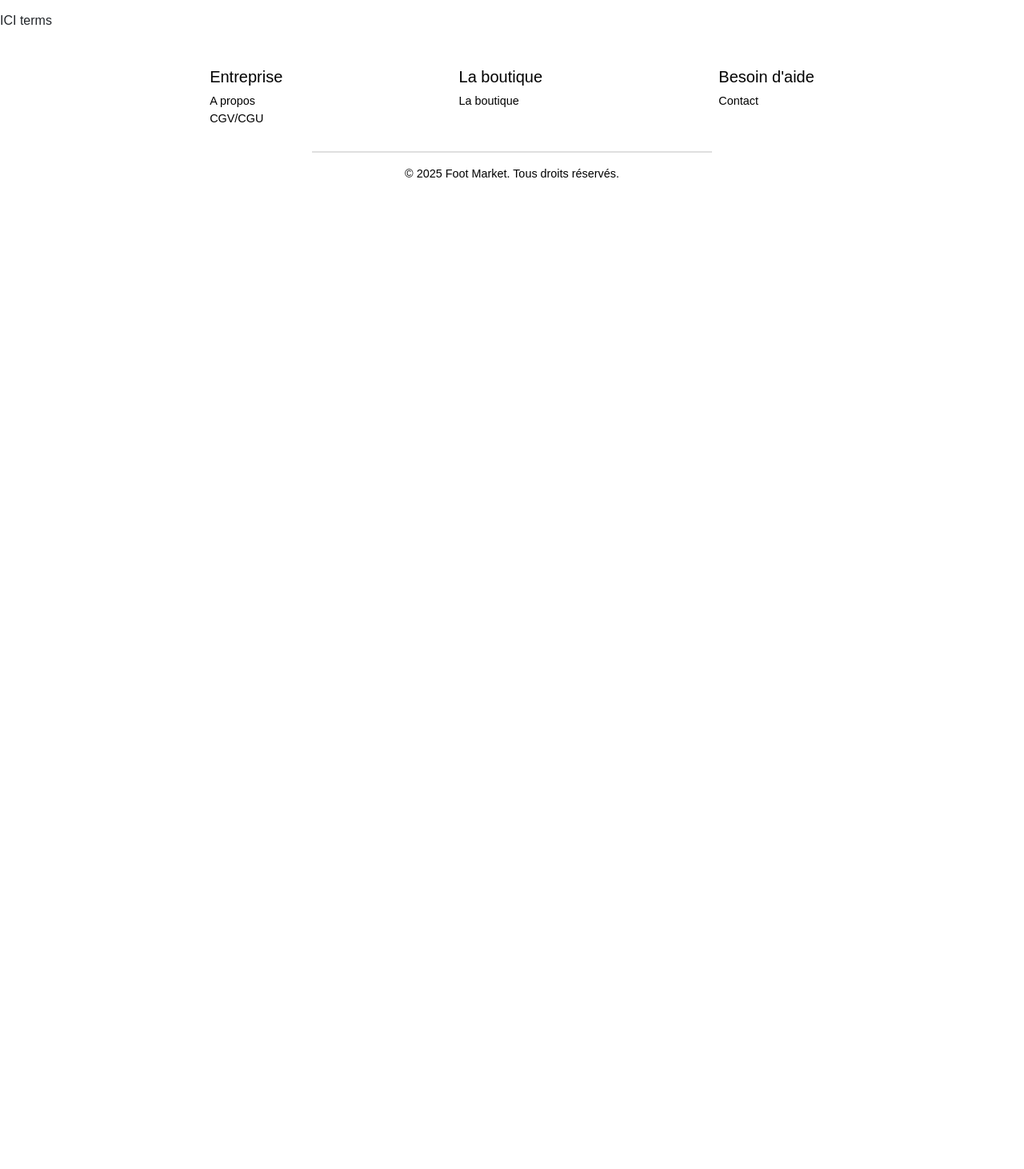
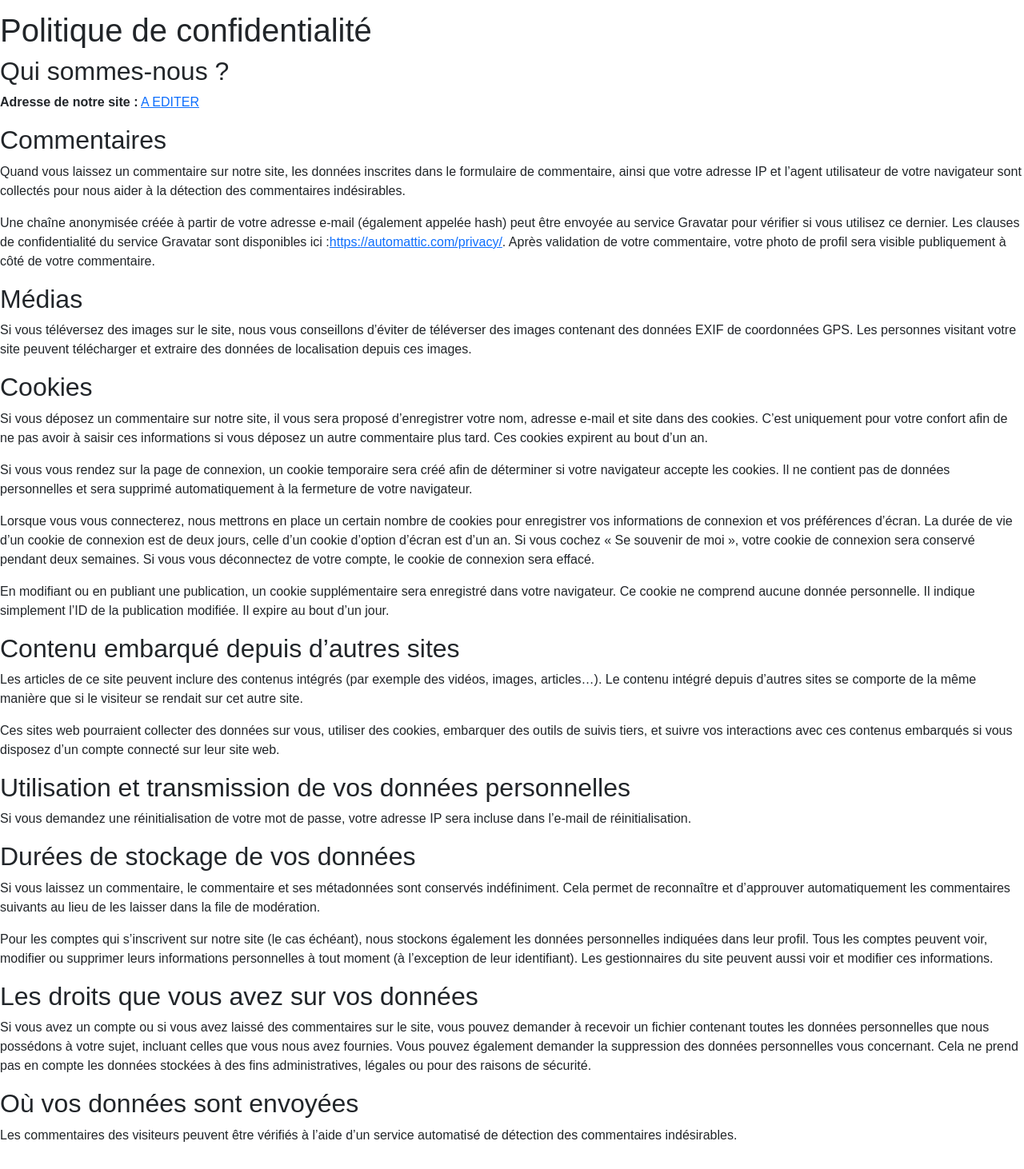
Before and after one commit to mohamed-amine-namasse/ecom-grp4, a React (Create React App) app: page /terms in a window 1280 px wide. Shown: the part 68-1530 px from the top of the page at 80% size. Before the commit the page ends 800 px from the top, so only its background shows below. Built offline with nearby package versions, Linux system fonts and the light colour scheme.

Commit message:
partie souman recupéré

```diff
--- a/src/components/Navbar/index.jsx
+++ b/src/components/Navbar/index.jsx
@@ -23,8 +23,12 @@ import "./style.css";
 const WOOCOMMERCE_BASE_URL =
   "https://mohamed-amine-namasse.students-laplateforme.io/wordpress-eco/wordpress/";
 
-const CONSUMER_KEY = "ck_ae0703c9b00197c41256d3da1618e3e0209c7fc2";
-const CONSUMER_SECRET = "cs_a79c66ab51106107de3d3355a0a015909629e3fc";
+// !!! ATTENTION SECURITÉ !!!
+// REMPLACEZ CES CHAÎNES DITES QUE CELA EST LA VERSION AVEC VOS VRAIES CLÉS.
+// L'UTILISATION DE CES CLÉS EN CLAIR CÔTÉ CLIENT (FRONT-END) EST DANGEREUSE EN PRODUCTION.
+// EN PRODUCTION, VOUS DEVEZ UTILISER UN SERVEUR PROXY.
+const CONSUMER_KEY = "ck_ae0703c9b00197c41256d3da1618e3e0209c7fc2"; // <--- CLÉ UTILISÉE POUR L'AUTH
+const CONSUMER_SECRET = "cs_a79c66ab51106107de3d3355a0a015909629e3fc"; // <--- SECRET UTILISÉ POUR L'AUTH
 
 // ----------------------------------------------------------------------
 // --- FONCTION DE RÉCUPÉRATION DES PRODUITS WOOCOMMERCE (AUTHENTIFIÉE) ---
@@ -41,7 +45,13 @@ const fetchWooCommerceProducts = async (query) => {
     return [];
   }
 
-  if (!CONSUMER_KEY || !CONSUMER_SECRET) {
+  if (
+    !CONSUMER_KEY ||
+    !CONSUMER_SECRET ||
+    CONSUMER_KEY.includes("votre_") ||
+    CONSUMER_SECRET.includes("votre_")
+  ) {
+    // Afficher l'erreur si les clés par défaut sont toujours présentes
     throw new Error(
       "Clés WooCommerce manquantes. Veuillez remplir CONSUMER_KEY et CONSUMER_SECRET."
     );
@@ -110,7 +120,7 @@ function NavScrollExample() {
   const [searchTerm, setSearchTerm] = useState("");
   const [suggestions, setSuggestions] = useState([]);
   const [loading, setLoading] = useState(false);
-  const [error, setError] = useState(null);
+  const [error, setError] = useState(null); // Utilisé uniquement pour les erreurs d'API/réseau
 
   // Fonction pour appeler l'API (débounced)
   const handleFetchSuggestions = useCallback(async (query) => {
@@ -127,13 +137,8 @@ function NavScrollExample() {
     try {
       const fetchedSuggestions = await fetchWooCommerceProducts(query);
       setSuggestions(fetchedSuggestions);
-
-      // Si la recherche réussit mais ne trouve rien (pas d'erreur API, juste un tableau vide)
-      if (fetchedSuggestions.length === 0 && query.length >= 2) {
-        setError(`Aucun produit trouvé pour "${query}".`);
-      }
     } catch (e) {
-      // Afficher l'erreur dans l'interface utilisateur
+      // Afficher l'erreur d'API/réseau dans l'interface utilisateur
       setError(
         e.message || "Une erreur inconnue s'est produite lors de la recherche."
       );
@@ -141,11 +146,16 @@ function NavScrollExample() {
       console.error("Erreur gérée lors de la recherche:", e);
     }
 
-    setLoading(false);
+    setLoading(false); // S'assurer que le loading est désactivé APRÈS la fin de l'appel
   }, []);
 
   // Logique de Debounce: déclenche la recherche seulement après 500ms d'inactivité
   useEffect(() => {
+    // Annuler la recherche si l'utilisateur efface le terme
+    if (searchTerm.length < 2) {
+      return;
+    }
+
     const timeoutId = setTimeout(() => {
       handleFetchSuggestions(searchTerm);
     }, 500);
@@ -184,7 +194,67 @@ function NavScrollExample() {
     setSearchTerm(""); // Réinitialise la recherche en fermant
     setSuggestions([]);
     setError(null);
+    setLoading(false); // S'assurer que tout est bien réinitialisé
   };
+
+  // ----------------------------------------------------------------------
+  // --- RENDU DES SUGGESTIONS (LOGIQUE CENTRALISÉE) ---
+  // ----------------------------------------------------------------------
+
+  // Variable pour déterminer s'il faut afficher le conteneur de suggestions.
+  const shouldShowSuggestionsContainer =
+    searchTerm.length >= 2 &&
+    (loading ||
+      error ||
+      suggestions.length > 0 ||
+      (!loading && !error && suggestions.length === 0));
+
+  const renderSuggestionsContent = (isMobile = false) => {
+    if (!shouldShowSuggestionsContainer) {
+      return null;
+    }
+
+    let content;
+
+    if (loading) {
+      content = (
+        <ListGroup.Item className="d-flex align-items-center justify-content-center py-2 text-muted">
+          <Spinner animation="border" size="sm" className="me-2" />
+          Chargement des produits...
+        </ListGroup.Item>
+      );
+    } else if (error) {
+      content = (
+        <ListGroup.Item className="text-danger text-center">
+          {error}
+        </ListGroup.Item>
+      );
+    } else if (suggestions.length === 0) {
+      // Cas où l'API est contactée avec succès mais retourne 0 résultat
+      content = (
+        <ListGroup.Item className="text-muted text-center">
+          Aucun produit trouvé pour "{searchTerm}".
+        </ListGroup.Item>
+      );
+    } else {
+      // Affichage des résultats
+      content = suggestions.map((product) => (
+        <ListGroup.Item
+          key={product.id}
+          action
+          onClick={() => handleSuggestionClick(product.link)}
+        >
+          {product.name}
+        </ListGroup.Item>
+      ));
+    }
+
+    // Le style de ListGroup diffère légèrement (pas de 'mt-3' sur desktop par exemple)
+    const listGroupClass = isMobile ? "mt-3" : "";
+
+    return <ListGroup className={listGroupClass}>{content}</ListGroup>;
+  };
+
   return (
     <Navbar expand="lg" className="p-3">
       <Container fluid className="d-flex align-items-center">
--- a/src/pages/Terms/index.jsx
+++ b/src/pages/Terms/index.jsx
@@ -2,7 +2,131 @@ import "./style.css";
 function Terms() {
   return (
     <div>
-      <p>ICI terms</p>
+      <h1>Politique de confidentialité</h1>
+
+      <h2>Qui sommes-nous ?</h2>
+      <p>
+        <strong>Adresse de notre site :</strong> <a href="#">A EDITER</a>
+      </p>
+
+      <h2>Commentaires</h2>
+      <p>
+        Quand vous laissez un commentaire sur notre site, les données inscrites
+        dans le formulaire de commentaire, ainsi que votre adresse IP et l’agent
+        utilisateur de votre navigateur sont collectés pour nous aider à la
+        détection des commentaires indésirables.
+      </p>
+
+      <p>
+        Une chaîne anonymisée créée à partir de votre adresse e-mail (également
+        appelée hash) peut être envoyée au service Gravatar pour vérifier si
+        vous utilisez ce dernier. Les clauses de confidentialité du service
+        Gravatar sont disponibles ici :
+        <a
+          href="https://automattic.com/privacy/"
+          target="_blank"
+          rel="noopener noreferrer"
+        >
+          https://automattic.com/privacy/
+        </a>
+        . Après validation de votre commentaire, votre photo de profil sera
+        visible publiquement à côté de votre commentaire.
+      </p>
+
+      <h2>Médias</h2>
+      <p>
+        Si vous téléversez des images sur le site, nous vous conseillons
+        d’éviter de téléverser des images contenant des données EXIF de
+        coordonnées GPS. Les personnes visitant votre site peuvent télécharger
+        et extraire des données de localisation depuis ces images.
+      </p>
+
+      <h2>Cookies</h2>
+      <p>
+        Si vous déposez un commentaire sur notre site, il vous sera proposé
+        d’enregistrer votre nom, adresse e-mail et site dans des cookies. C’est
+        uniquement pour votre confort afin de ne pas avoir à saisir ces
+        informations si vous déposez un autre commentaire plus tard. Ces cookies
+        expirent au bout d’un an.
+      </p>
+
+      <p>
+        Si vous vous rendez sur la page de connexion, un cookie temporaire sera
+        créé afin de déterminer si votre navigateur accepte les cookies. Il ne
+        contient pas de données personnelles et sera supprimé automatiquement à
+        la fermeture de votre navigateur.
+      </p>
+
+      <p>
+        Lorsque vous vous connecterez, nous mettrons en place un certain nombre
+        de cookies pour enregistrer vos informations de connexion et vos
+        préférences d’écran. La durée de vie d’un cookie de connexion est de
+        deux jours, celle d’un cookie d’option d’écran est d’un an. Si vous
+        cochez « Se souvenir de moi », votre cookie de connexion sera conservé
+        pendant deux semaines. Si vous vous déconnectez de votre compte, le
+        cookie de connexion sera effacé.
+      </p>
+
+      <p>
+        En modifiant ou en publiant une publication, un cookie supplémentaire
+        sera enregistré dans votre navigateur. Ce cookie ne comprend aucune
+        donnée personnelle. Il indique simplement l’ID de la publication
+        modifiée. Il expire au bout d’un jour.
+      </p>
+
+      <h2>Contenu embarqué depuis d’autres sites</h2>
+      <p>
+        Les articles de ce site peuvent inclure des contenus intégrés (par
+        exemple des vidéos, images, articles…). Le contenu intégré depuis
+        d’autres sites se comporte de la même manière que si le visiteur se
+        rendait sur cet autre site.
+      </p>
+
+      <p>
+        Ces sites web pourraient collecter des données sur vous, utiliser des
+        cookies, embarquer des outils de suivis tiers, et suivre vos
+        interactions avec ces contenus embarqués si vous disposez d’un compte
+        connecté sur leur site web.
+      </p>
+
+      <h2>Utilisation et transmission de vos données personnelles</h2>
+      <p>
+        Si vous demandez une réinitialisation de votre mot de passe, votre
+        adresse IP sera incluse dans l’e-mail de réinitialisation.
+      </p>
+
+      <h2>Durées de stockage de vos données</h2>
+      <p>
+        Si vous laissez un commentaire, le commentaire et ses métadonnées sont
+        conservés indéfiniment. Cela permet de reconnaître et d’approuver
+        automatiquement les commentaires suivants au lieu de les laisser dans la
+        file de modération.
+      </p>
+
+      <p>
+        Pour les comptes qui s’inscrivent sur notre site (le cas échéant), nous
+        stockons également les données personnelles indiquées dans leur profil.
+        Tous les comptes peuvent voir, modifier ou supprimer leurs informations
+        personnelles à tout moment (à l’exception de leur identifiant). Les
+        gestionnaires du site peuvent aussi voir et modifier ces informations.
+      </p>
+
+      <h2>Les droits que vous avez sur vos données</h2>
+      <p>
+        Si vous avez un compte ou si vous avez laissé des commentaires sur le
+        site, vous pouvez demander à recevoir un fichier contenant toutes les
+        données personnelles que nous possédons à votre sujet, incluant celles
+        que vous nous avez fournies. Vous pouvez également demander la
+        suppression des données personnelles vous concernant. Cela ne prend pas
+        en compte les données stockées à des fins administratives, légales ou
+        pour des raisons de sécurité.
+      </p>
+
+      <h2>Où vos données sont envoyées</h2>
+      <p>
+        Les commentaires des visiteurs peuvent être vérifiés à l’aide d’un
+        service automatisé de détection des commentaires indésirables.
+      </p>
     </div>
   );
 }
```
